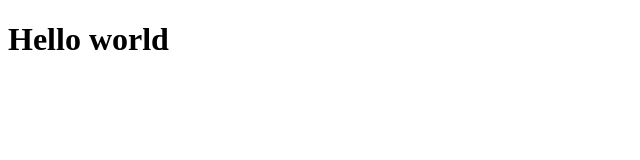
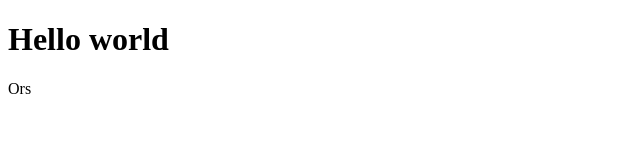
Before and after one commit to Orsouene/htmlcss-hello, a plain HTML site: page index.html in a window 1280 px wide. Shown: the full height of the page, 0-640 px from the left. Drawn offline with Linux system fonts and the light colour scheme.

Commit message:
Added footer

```diff
--- a/index.html
+++ b/index.html
@@ -7,5 +7,6 @@
 </head>
 <body>
  <h1>Hello world</h1>
+ <footer>Ors</footer>
 </body>
 </html>
```
